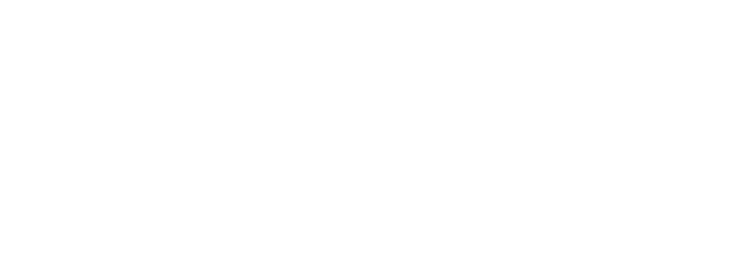
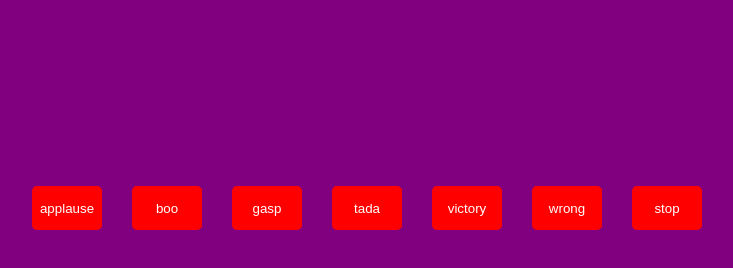
Before and after one commit to acciojob/Soundbar-srikanth-mohan-pro, a website: page main.html in a window 1280 px wide. Shown: the whole page, without its empty margins (273-1006 px from the left). Drawn offline with Linux system fonts and the light colour scheme.

Commit message:
created a submission

```diff
--- a/main.html
+++ b/main.html
@@ -1,16 +1,18 @@
 <!DOCTYPE html>
-
 <html>
-
 	<head>
 		<link rel="stylesheet" href="styles.css">
 	</head>
-
 	<body>
-	<!-- the entire body must be written by student -->
+		<div class="soundbar">
+			<button class="btn">applause</button>
+			<button class="btn">boo</button>
+			<button class="btn">gasp</button>
+			<button class="btn">tada</button>
+			<button class="btn">victory</button>
+			<button class="btn">wrong</button>
+			<button class="stop">stop</button>
 			<script type="text/javascript" src="./script.js">
 			</script>
-
 	</body>
-
 </html>
--- a/script.js
+++ b/script.js
@@ -1 +1,26 @@
 //your JS code here. If required.
+const buttons=document.querySelectorAll(".btn");
+const stop=document.querySelector(".stop");
+let currentAudio=null;
+
+buttons.forEach(button,()=>{
+	button.addEventListener("click",function(){
+		if(currentAudio){
+			currentAudio.pause();
+			currentAudio.currentTime=0;
+		}
+
+		const SoundName=button.innerText;
+
+			currentAudio=new Audio("sounds/"+SoundName+".mp3");
+
+		currentAudio.play();
+	});
+});
+
+stop.addEventListener("click",function(){
+	if(currentAudio){
+		currentAudio.pause();
+		currentAudio.currentTime=0;
+	}
+});
--- a/styles.css
+++ b/styles.css
@@ -1 +1,22 @@
 /*  your css code here. If applicable */
+body{
+	height:50vh;
+	background-color:purple;
+	display:flex;
+	justify-content: center;
+	align-items:center;
+}
+.soundbar{
+	width:700px;
+	align-items:center;
+	display:flex;
+	justify-content: space-around;
+}
+button{
+	cursor:pointer;
+	border-radius: 5px;
+	border: none;
+	background-color:red;
+	height:44px; width:70px;
+	color:white;
+}
```
Lines whose indentation alone changed are shown as unchanged.
